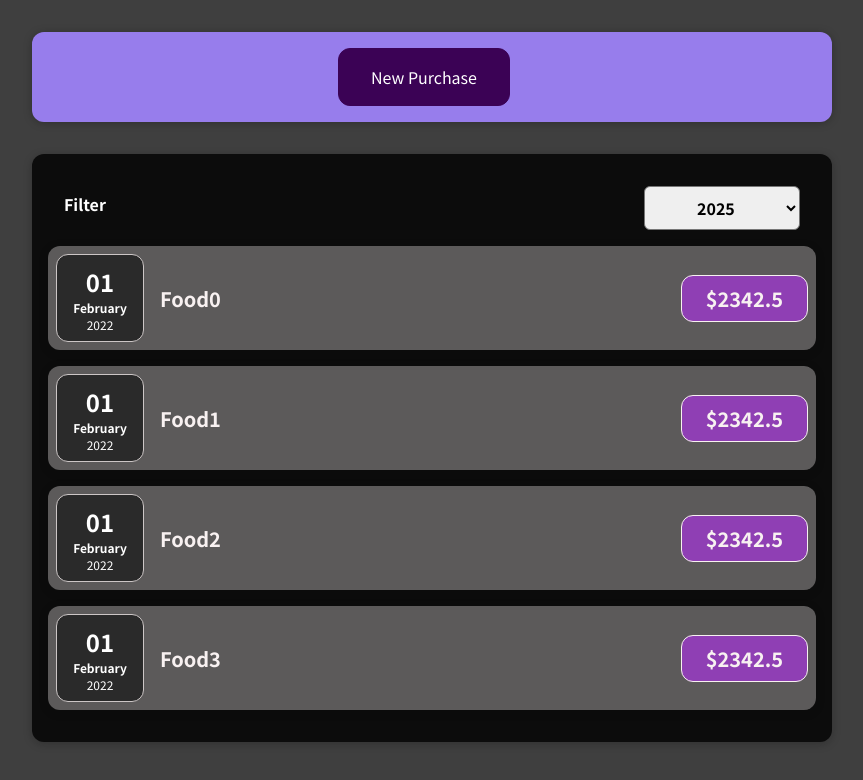
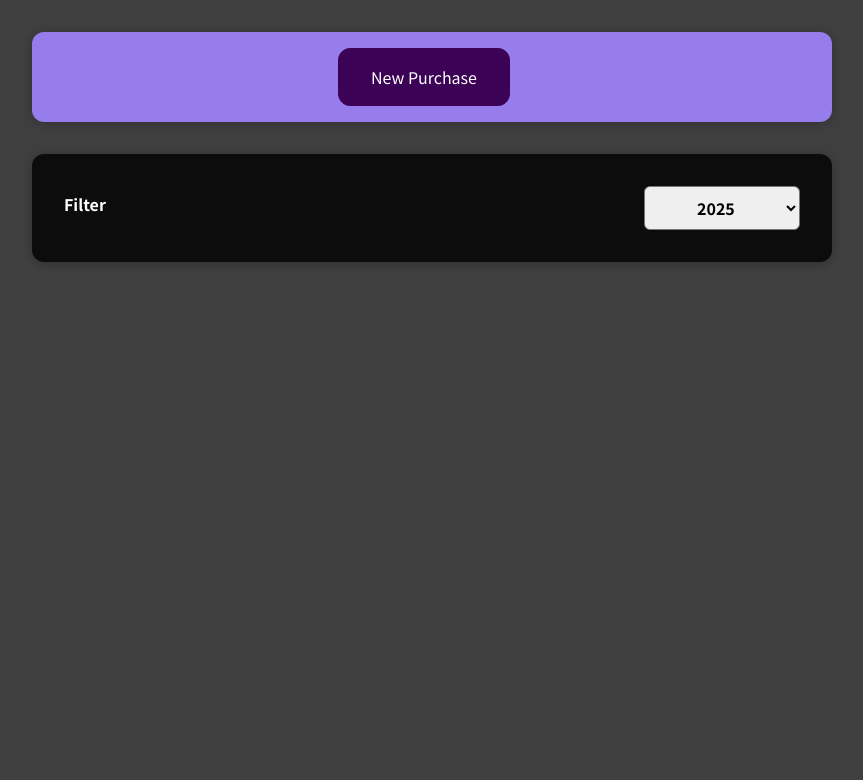
Before and after one commit to hc-sun/budget-manager, a React (Create React App) app: page / in a window 1280 px wide. Shown: the top 780 px of the page, without its empty margins (208-1071 px from the left). Built offline with nearby package versions, Linux system fonts and the light colour scheme.

Commit message:
implemented year filter

```diff
--- a/src/components/Purchases/Purchases.js
+++ b/src/components/Purchases/Purchases.js
@@ -10,6 +10,11 @@ function Purchases(props) {
   function selectYearHandler(year) {
     setYear(year);
   }
+
+  const filteredPurchases = props.items.filter(purchase => {
+    return purchase.date.getFullYear().toString() === yearData;
+  });
+
   return (
     <div>
       <Card className="purchases">
@@ -17,7 +22,7 @@ function Purchases(props) {
           selectedYearData={yearData}
           selectYear={selectYearHandler}
         />
-        {props.items.map((purchase) => (
+        {filteredPurchases.map((purchase) => (
           <PurchaseItem
             key={purchase.id}
             title={purchase.title}
```
